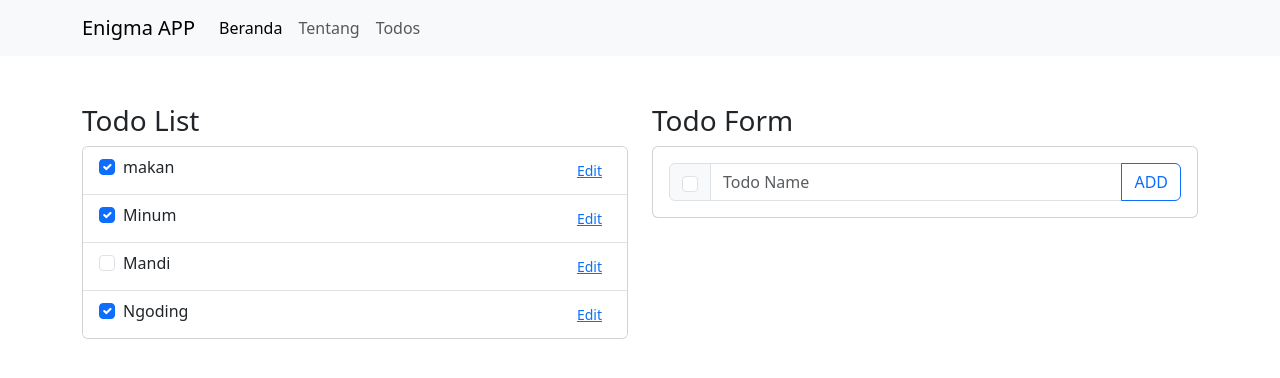
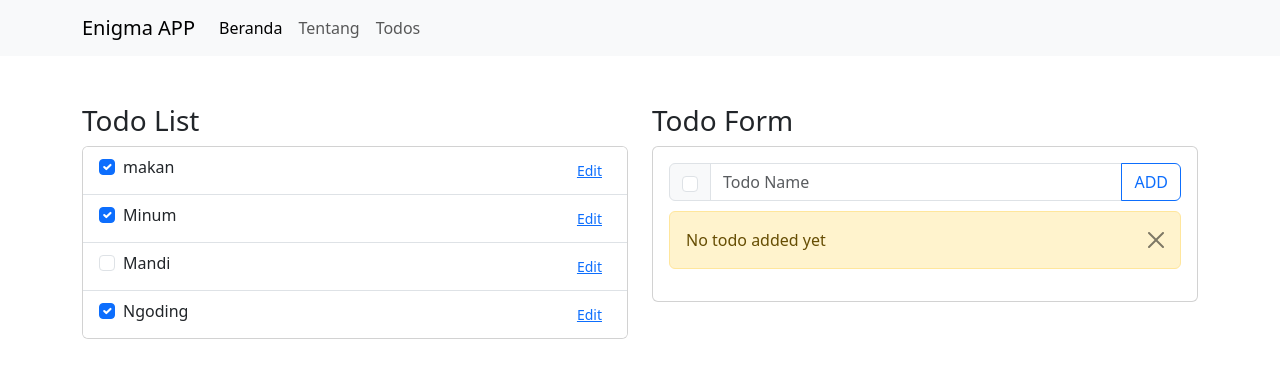
Before and after one commit to ariefmahendra/angular-fundamental, an Angular app: page /todos in a window 1280 px wide. Shown: the top 378 px of the page. Built offline with nearby package versions, Linux system fonts and the light colour scheme.

Commit message:
feat: Added directive feature in angular

```diff
--- a/src/app/pages/todos/components/todo-form/todo-form.component.html
+++ b/src/app/pages/todos/components/todo-form/todo-form.component.html
@@ -27,5 +27,16 @@
         </button>
       </div>
     </form>
+    <div class="alert alert-success alert-dismissible fade show" role="alert" *ngIf="isAdded; else noTodoAdded"  style="margin-top: 10px;">
+      <strong>Hore!</strong> {{ message }}
+      <button type="button" class="btn-close" data-bs-dismiss="alert" aria-label="Close"></button>
+    </div>
+
+    <ng-template #noTodoAdded>
+      <div class="alert alert-warning alert-dismissible fade show" role="alert" style="margin-top: 10px;">
+        {{ message }}
+        <button type="button" class="btn-close" data-bs-dismiss="alert" aria-label="Close"></button>
+      </div>
+    </ng-template>
   </div>
 </div>
--- a/src/app/pages/todos/components/todo-form/todo-form.component.ts
+++ b/src/app/pages/todos/components/todo-form/todo-form.component.ts
@@ -12,6 +12,9 @@ export class TodoFormComponent {
   @Input() todo?: Todo;
   @Output() saveTodo: EventEmitter<Todo> = new EventEmitter<Todo>();
 
+  isAdded: boolean = false;
+  message: string = 'No todo added yet';
+
   todoForm: FormGroup = new FormGroup({
     id: new FormControl(null),
     title: new FormControl(null),
@@ -21,6 +24,8 @@ export class TodoFormComponent {
   onSubmit(){
     this.saveTodo.emit(this.todoForm.value);
     this.todoForm.reset();
+    this.isAdded = true;
+    this.message = 'Todo added successfully';
   }
 
 }
```
Also changed, not shown: src/app/pages/todos/todos.component.ts (line endings or trailing spaces).
